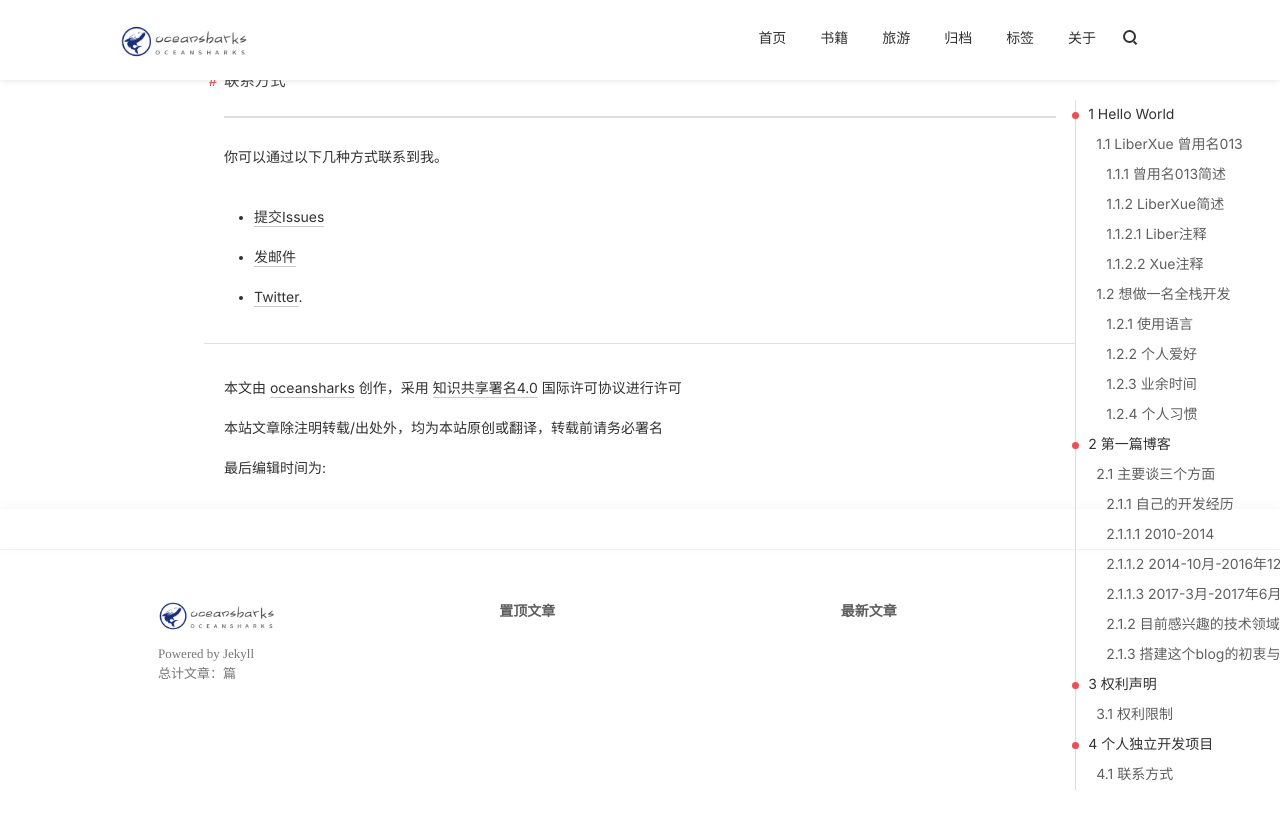
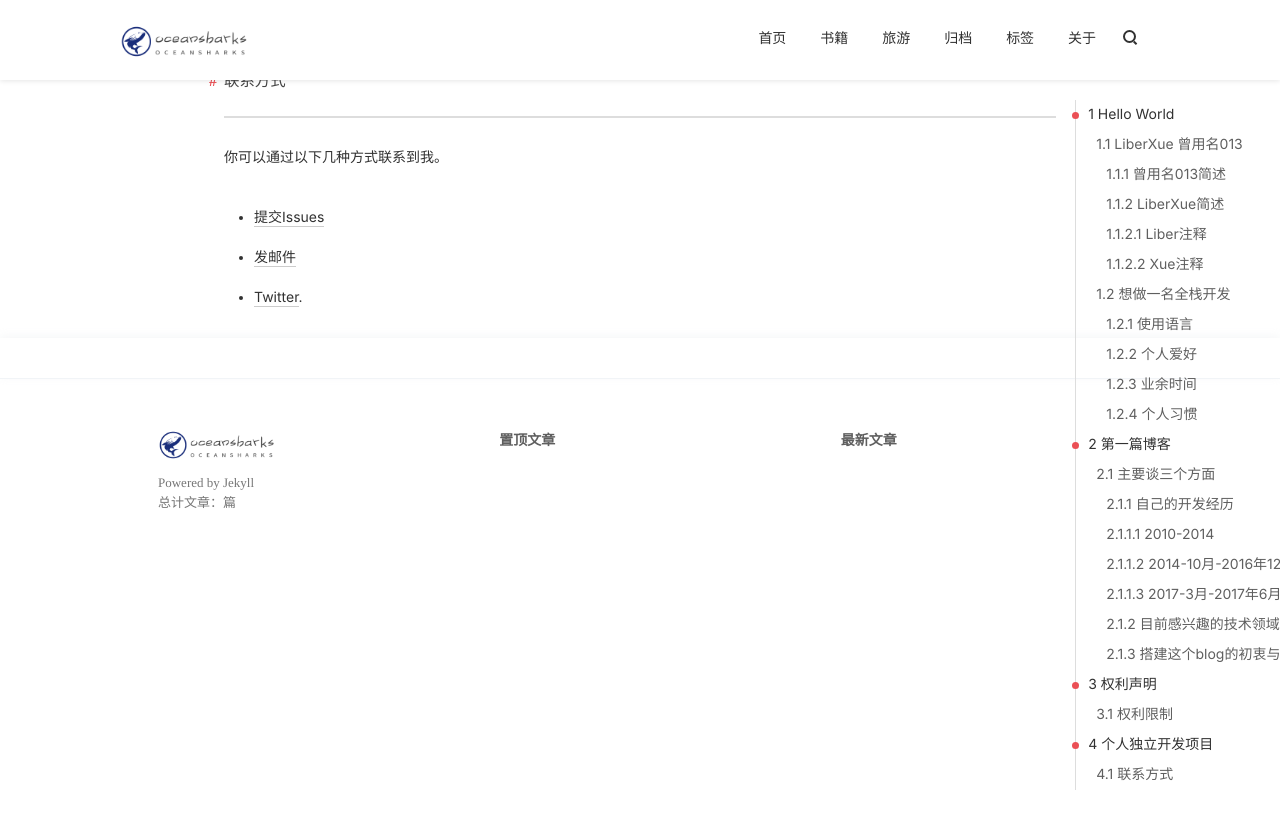
Before and after one commit to oceansharks/oceansharks.github.com, a Jekyll site: the page built from about.md, in a window 1280 px wide and 900 px high, scrolled down 4908 px. Shown: the top 829 px of the window. Built offline with Jekyll 4.4.1, drawn with Linux system fonts in a browser that asks for light colours; nearby versions of some CDN libraries; comment, search, counter and statistics services are not loaded.

Commit message:
2021-4-22

```diff
--- a/_layouts/blog.html
+++ b/_layouts/blog.html
@@ -98,8 +98,8 @@
     {% endunless %}
 </p>
 {{ content }}
-		<p class="post-info">
-			本文由 <a href="/">oceansharks</a> 创作，采用 <a href="https://creativecommons.org/licenses/by/4.0/" target="_blank" rel="external nofollow">知识共享署名4.0</a> 国际许可协议进行许可<br>本站文章除注明转载/出处外，均为本站原创或翻译，转载前请务必署名<br>最后编辑时间为:{{ page.date | date: "%F %H:%M:%S"}}</p>
+		<!--<p class="post-info">
+			本文由 <a href="/">oceansharks</a> 创作，采用 <a href="https://creativecommons.org/licenses/by/4.0/" target="_blank" rel="external nofollow">知识共享署名4.0</a> 国际许可协议进行许可<br>本站文章除注明转载/出处外，均为本站原创或翻译，转载前请务必署名<br>最后编辑时间为:{{ page.date | date: "%F %H:%M:%S"}}</p>-->
 	</div>
 </article>
 
```
